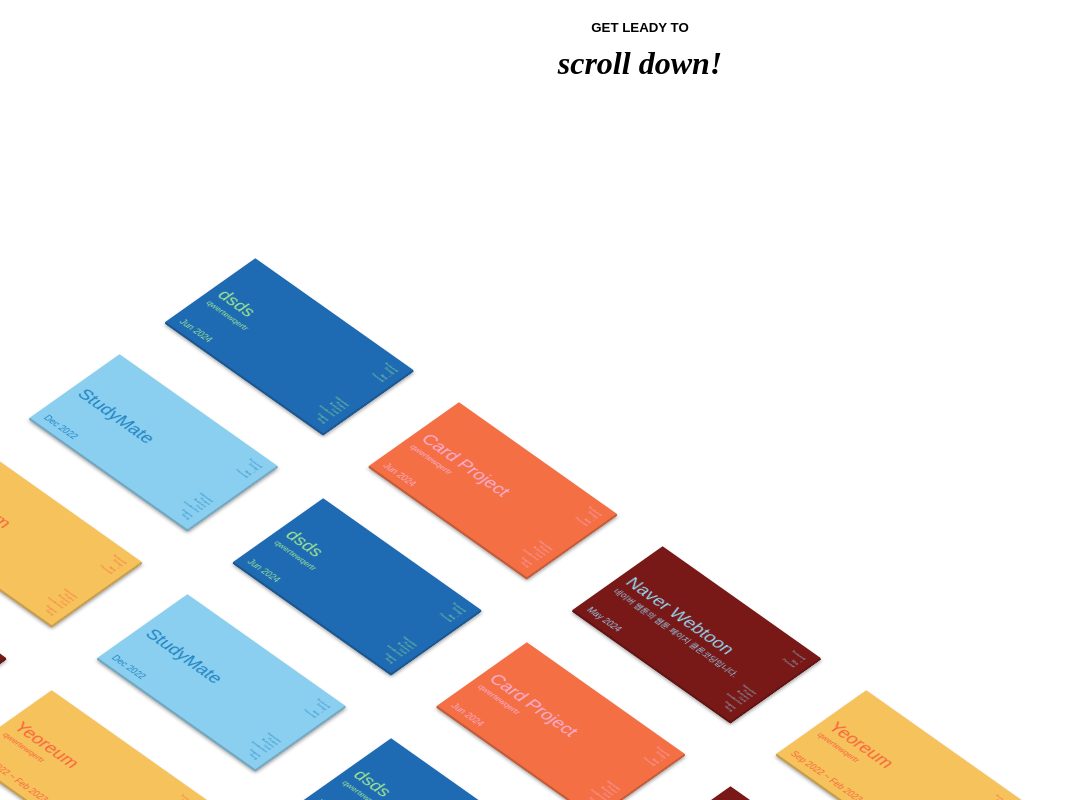
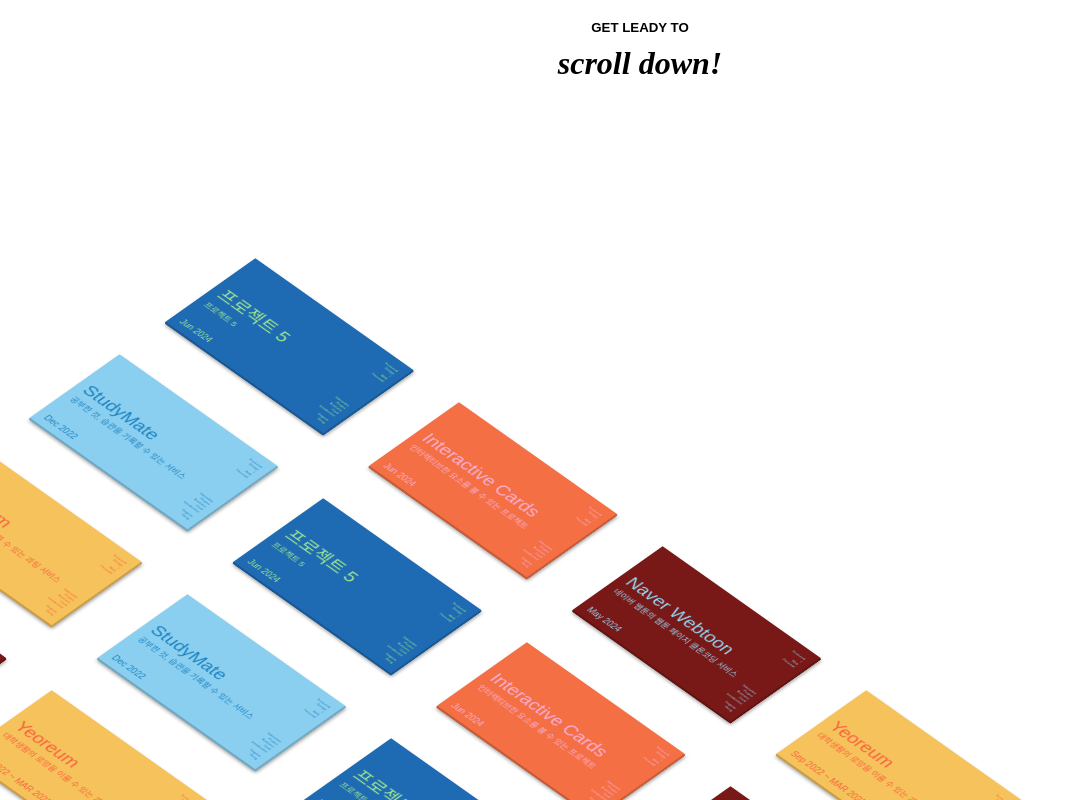
Before and after one commit to ujeans/Interactive_Cards, a React (Create React App) app: page / in a window 1280 px wide. Shown: the top 800 px of the page, without its empty margins (0-1083 px from the left). Built offline with nearby package versions, Linux system fonts and the light colour scheme.

Commit message:
cardData 수정

```diff
--- a/src/components/main/scrollCards/CardsWrapper.js
+++ b/src/components/main/scrollCards/CardsWrapper.js
@@ -2,11 +2,7 @@ import React, { forwardRef } from "react";
 import styled, { css } from "styled-components";
 
 const CardsWrapper = forwardRef(({ children }, ref) => {
-  return (
-    <Cards className="cards" ref={ref}>
-      {children}
-    </Cards>
-  );
+  return <Cards ref={ref}>{children}</Cards>;
 });
 
 export default CardsWrapper;
--- a/src/data/cardData.js
+++ b/src/data/cardData.js
@@ -2,9 +2,9 @@ export const cardText = [
   {
     id: 1,
     introduce: "你好, 我是尤珍。",
-    projectName: "dsds",
+    projectName: "프로젝트 5",
     position: "Front-end Design",
-    desc: "qwertewqertr",
+    desc: "프로젝트 5",
     city: "seoul",
     date: "Jun 2024",
     project: "Personal",
@@ -14,9 +14,9 @@ export const cardText = [
   {
     id: 2,
     introduce: "Hello, I'm Yujin.",
-    projectName: "Card Project",
+    projectName: "Interactive Cards",
     position: "Front-end Design",
-    desc: "qwertewqertr",
+    desc: "인터렉티브한 요소를 볼 수 있는 프로젝트",
     city: "seoul",
     project: "Personal",
     date: "Jun 2024",
@@ -29,7 +29,7 @@ export const cardText = [
     introduce: "안녕하세요, 유진입니다.",
     projectName: "Naver Webtoon",
     position: "Front-end",
-    desc: "네이버 웹툰의 웹툰 페이지 클론코딩입니다.",
+    desc: "네이버 웹툰의 웹툰 페이지 클론코딩 서비스",
     city: "seoul",
     date: "May 2024",
     project: "Personal",
@@ -42,9 +42,9 @@ export const cardText = [
     introduce: "नमस्ते, मैं यूजीन हूँ।.",
     projectName: "Yeoreum",
     position: "Front-end Design",
-    desc: "qwertewqertr",
+    desc: "대학생활의 로망을 이룰 수 있는 과팅 서비스",
     city: "seoul",
-    date: "Sep 2022 ~ Feb 2023",
+    date: "Sep 2022 ~ MAR 2023",
     project: "Personal",
     themeColor: "#F6C25B",
     modalColor: "#F8633E",
@@ -55,6 +55,7 @@ export const cardText = [
     introduce: "Hola, soy Yujin.",
     projectName: "StudyMate",
     position: "Front-end Design",
+    desc: "공부한 것, 습관을 기록할 수 있는 서비스",
     date: "Dec 2022",
     project: "Personal",
     themeColor: "#8ACFF0",
--- a/src/hooks/useScrollGrid.js
+++ b/src/hooks/useScrollGrid.js
@@ -1,11 +1,11 @@
 import { useEffect } from "react";
 
-const useScrollGrid = elementRef => {
+const useScrollGrid = ref => {
   useEffect(() => {
     const scrollGrid = () => {
       const bodyHeight = document.body.offsetHeight;
       const mainHeight = document.querySelector("main").offsetHeight;
-      const element = elementRef.current;
+      const element = ref.current;
       if (element) {
         const transY = (window.pageYOffset / (mainHeight - bodyHeight)) * -100;
         element.style.setProperty("--scroll", `${transY}%`);
@@ -21,7 +21,7 @@ const useScrollGrid = elementRef => {
       window.removeEventListener("resize", scrollGrid);
       window.removeEventListener("scroll", scrollGrid);
     };
-  }, [elementRef]);
+  }, [ref]);
 };
 
 export default useScrollGrid;
```
Also changed, not shown: 1 other file (tests, documents, lock files or other folders).
